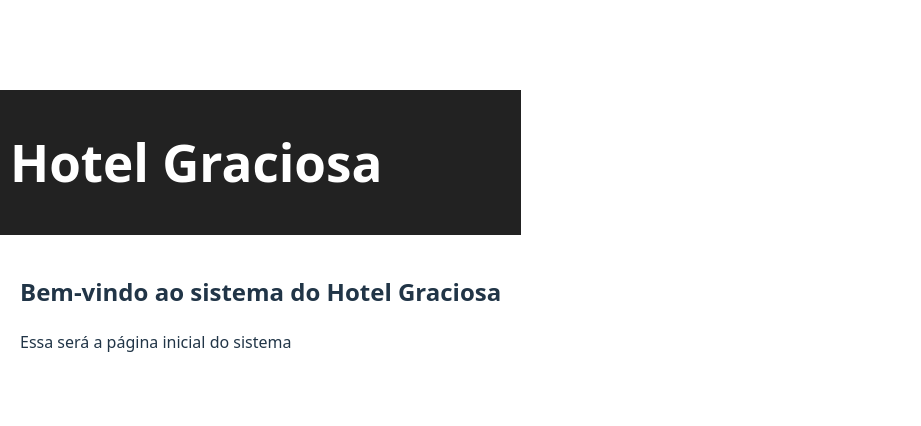
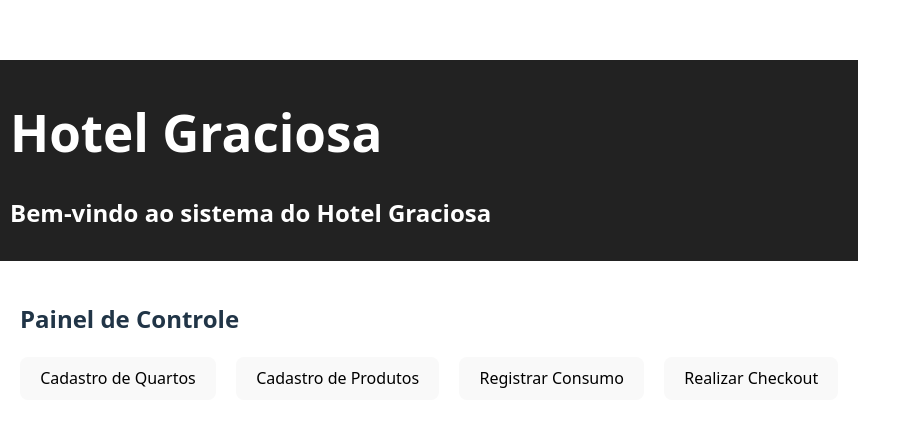
Before and after one commit to Ibraeltassa/hotel-graciosa-frontend, a React (Vite) app: page / in a window 1280 px wide. Shown: the part 160-586 px from the top of the page, without its empty margins (0-921 px from the left). Built offline with nearby package versions, Linux system fonts and the light colour scheme.

Commit message:
feat: cria botões no dashboard

```diff
--- a/src/App.jsx
+++ b/src/App.jsx
@@ -1,11 +1,12 @@
 import Header from './components/Header';
 import Home from './pages/Home';
+import Dashboard from './pages/Dashboard';
 
 function App(){
   return(
     <>
     <Header/>
-    <Home/>
+    <Dashboard />
     </>
   );
 }
--- a/src/components/Header.jsx
+++ b/src/components/Header.jsx
@@ -2,6 +2,7 @@ function Header(){
     return(
         <header style={{ background: '#222', padding: '10px', color: '#fff' }}>
             <h1>Hotel Graciosa</h1>
+            <h2>Bem-vindo ao sistema do Hotel Graciosa</h2>
         </header>
 
     )
--- /dev/null
+++ b/src/pages/Dashboard.jsx
@@ -0,0 +1,15 @@
+function Dashboard() {
+    return (
+        <div style={{ padding: '20px' }}>
+            <h2>Painel de Controle</h2>
+            <div style={{ display: 'flex', gap: '20px', marginTop: '20px' }}>
+                <button>Cadastro de Quartos</button>
+                <button>Cadastro de Produtos</button>
+                <button>Registrar Consumo</button>
+                <button>Realizar Checkout</button>
+            </div>
+        </div>
+    );
+}
+
+export default Dashboard;
--- a/src/pages/Home.jsx
+++ b/src/pages/Home.jsx
@@ -1,7 +1,6 @@
 function Home(){
     return(
         <main style={{ padding: '20px' }}>
-            <h2>Bem-vindo ao sistema do Hotel Graciosa</h2>
             <p>Essa será a página inicial do sistema</p>
         </main>
     );
```
